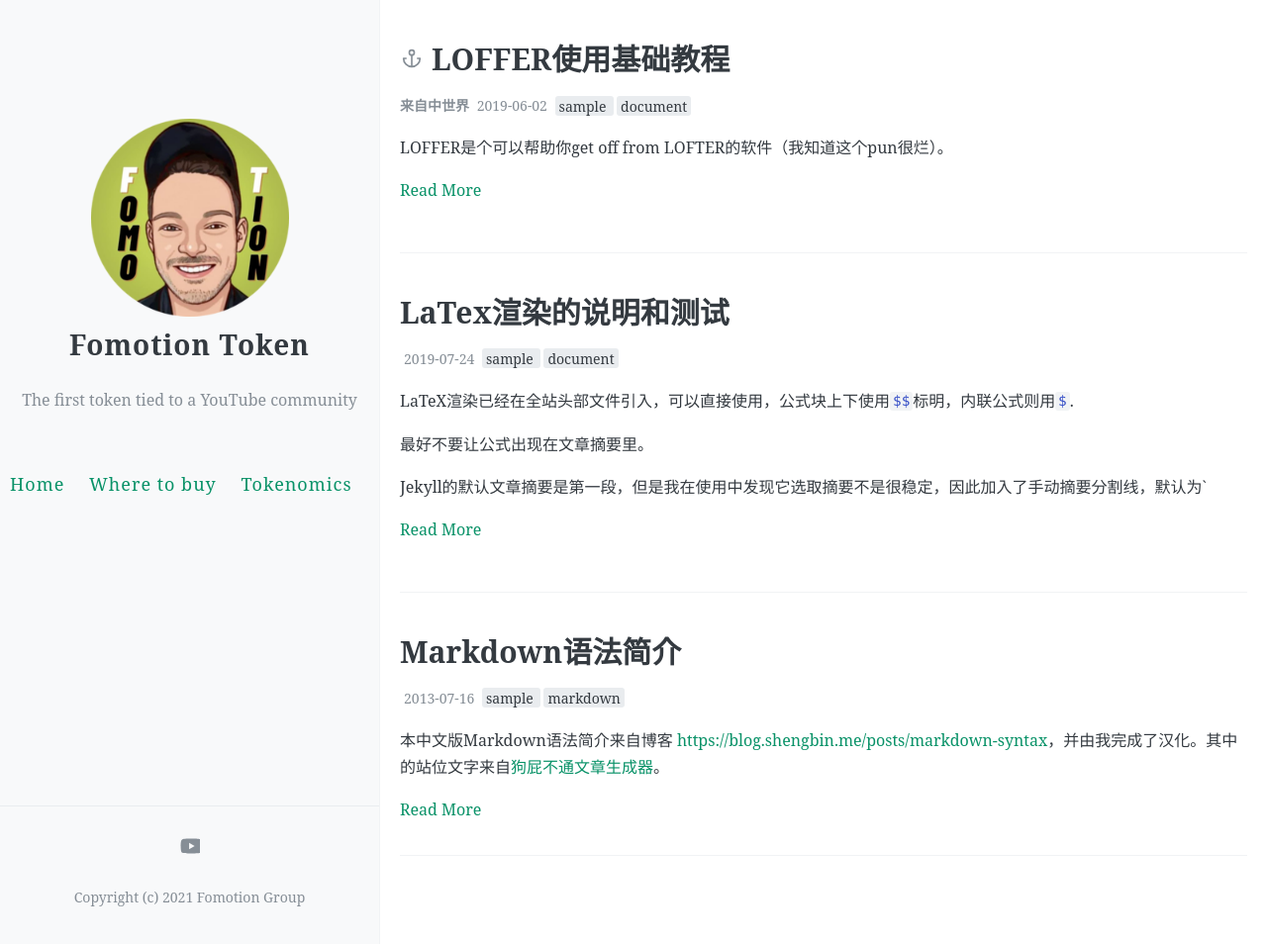
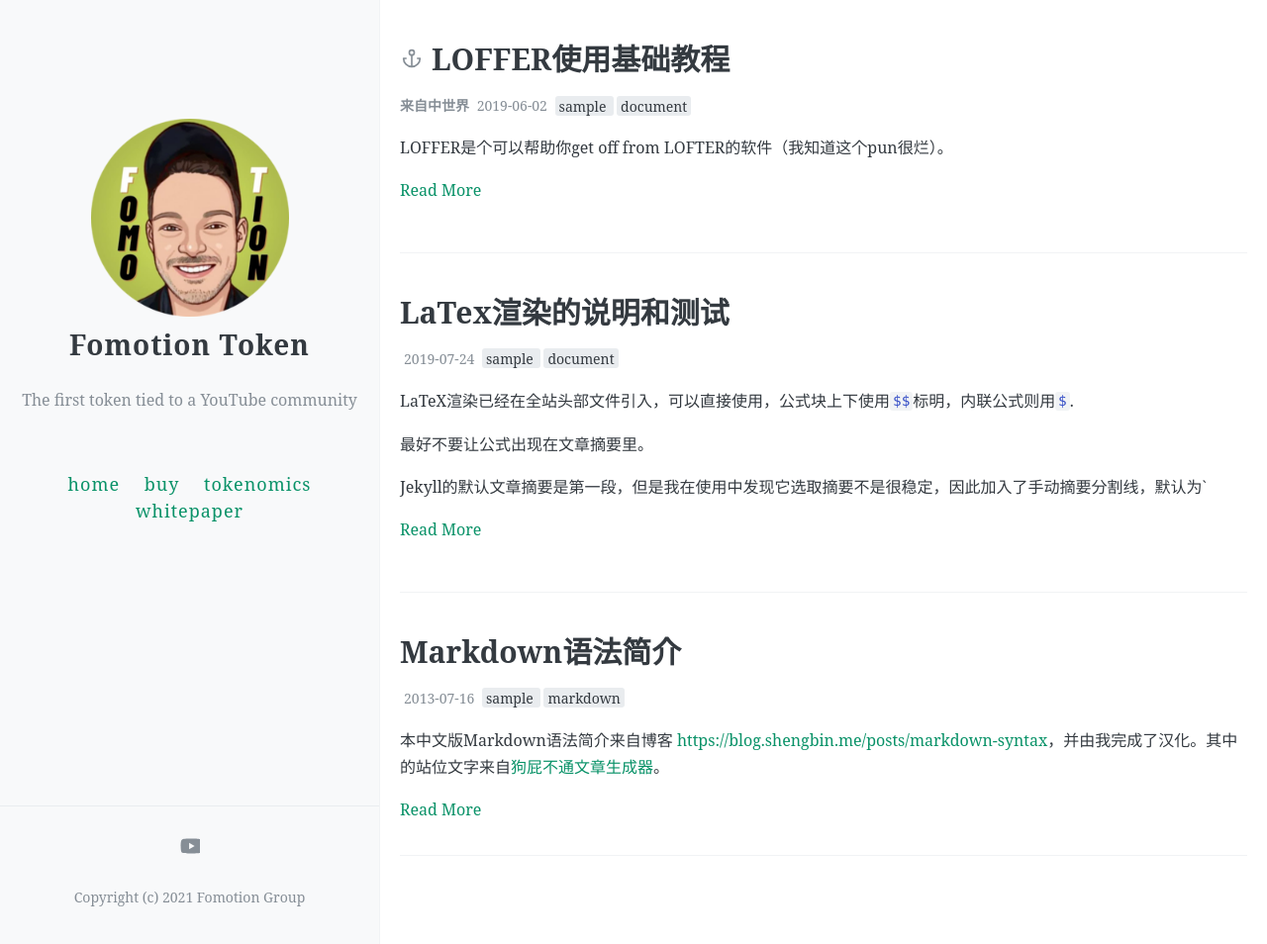
Before and after one commit to frankhuurman/fomotiontoken, a Jekyll site: the page built from index.html, in a window 1280 px wide and 954 px high. Shown: the whole window at 99% size. Built offline with Jekyll 4.4.1, drawn with Linux system fonts in a browser that asks for light colours; the list of posts is cut into pages by our own code; comment, search, counter and statistics services are not loaded.

```diff
--- a/_config.yml
+++ b/_config.yml
@@ -32,13 +32,13 @@ favicon: https://raw.githubusercontent.com/FromEndWorld/LOFFER/master/images/fav
 
 # 菜单中的按钮
 navigation:
-  - name: Home
+  - name: home
     url: /
-  - name: Where to buy
+  - name: buy
     url: /about
-  - name: Tokenomics
+  - name: tokenomics
     url: /archive
-  - name:
+  - name: whitepaper
     url: /tags
 
 # 每页的文章数
```
